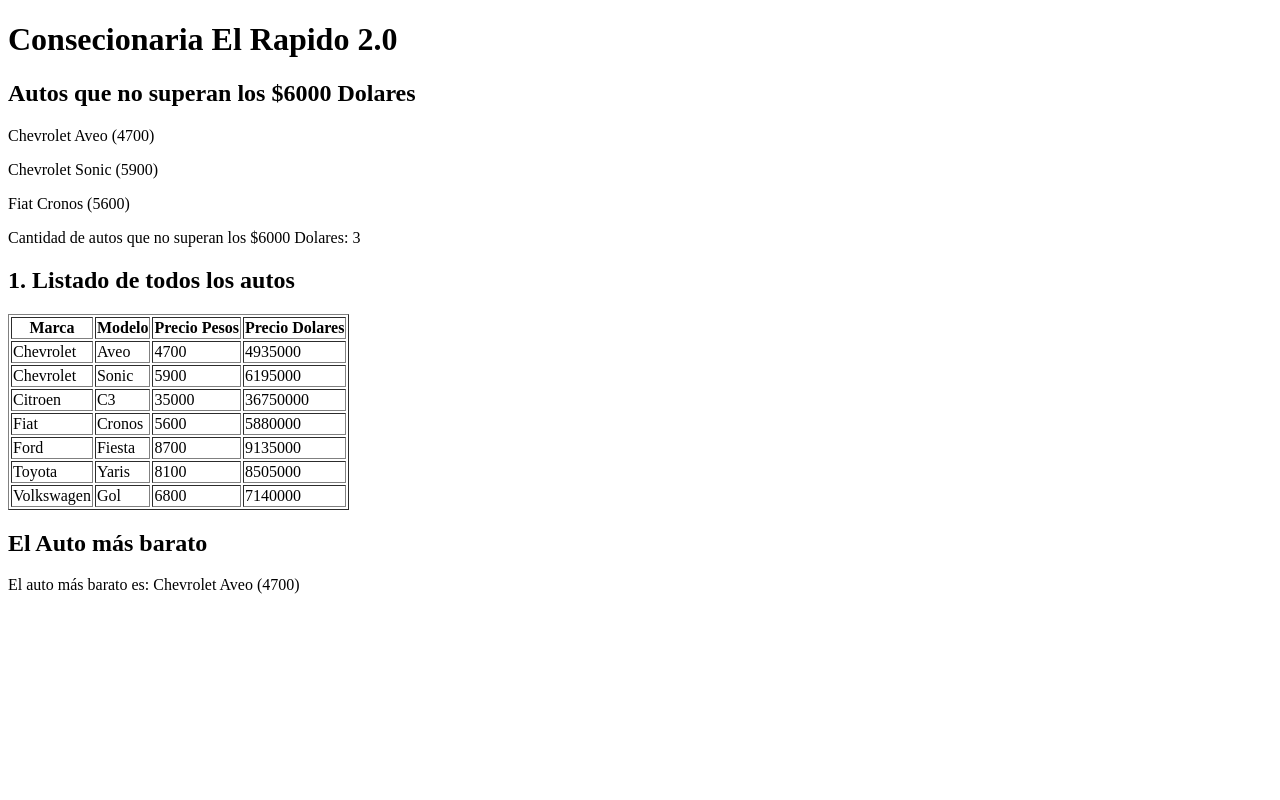
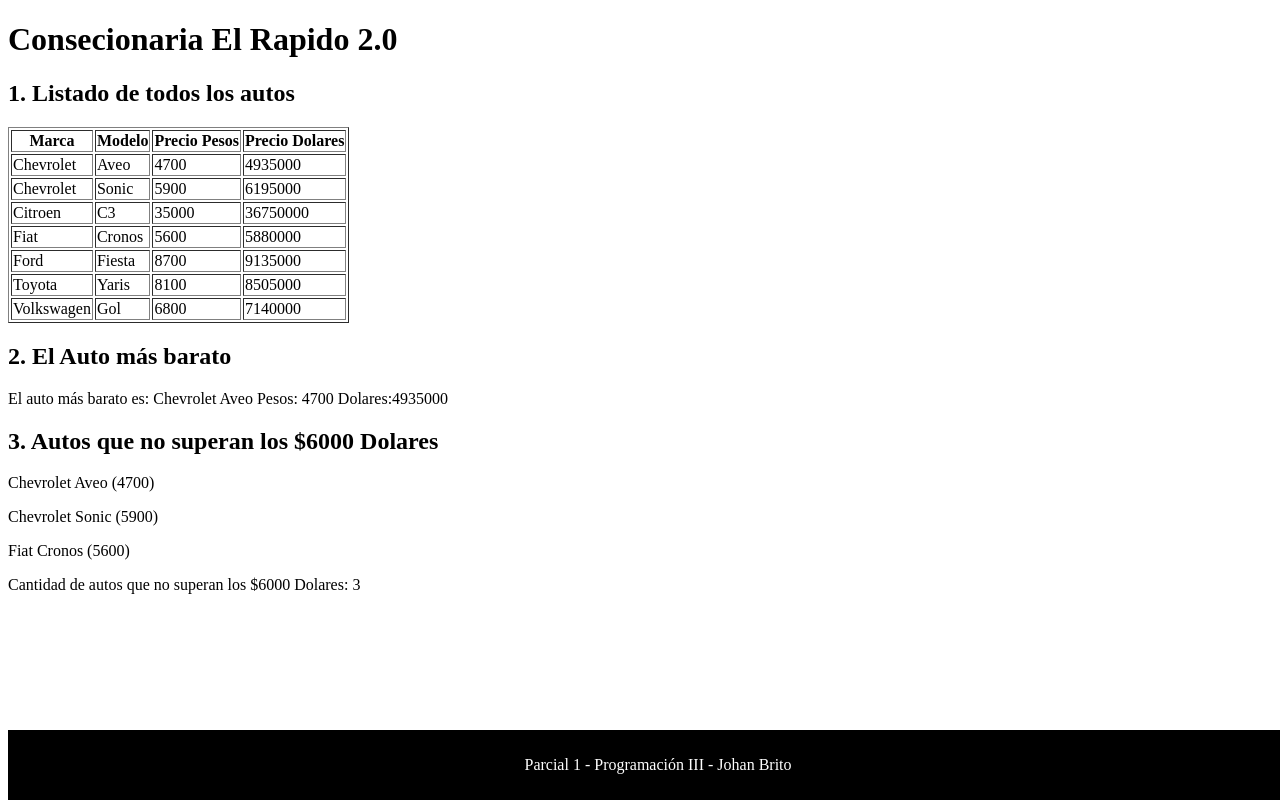
Before and after one commit to Johanjjbr/Programacion-III, a PHP site: page / in a window 1280 px wide. Run offline with PHP 8.4, Linux system fonts and the light colour scheme.

Commit message:
parcial 1 end

```diff
--- a/PARCIAL 1/index.php
+++ b/PARCIAL 1/index.php
@@ -42,8 +42,8 @@
         echo "</table>";
     }
 
-    function barato($concesionaria) {
-        echo "<h2>El Auto más barato</h2>";
+    function barato($concesionaria, $taza) {
+        echo "<h2>2. El Auto más barato</h2>";
 
         $barato = $concesionaria[0];
         for ($i = 1; $i < count($concesionaria); $i++) {
@@ -52,11 +52,11 @@
             }
         }
 
-        echo "<p>El auto más barato es: " . $barato[0] . " " . $barato[1] . " (" . $barato[2] . ")</p>";
+        echo "<p>El auto más barato es: " . $barato[0] . " " . $barato[1] . " Pesos: " . $barato[2] . "   Dolares:" . $barato[2]*$taza . "</p>";
     }
 
-
-        echo "<h2>Autos que no superan los $6000 Dolares</h2>";
+        function superar6mil($concesionaria) {
+        echo "<h2>3. Autos que no superan los $6000 Dolares</h2>";
         $cantidad= 0;
         for ($i = 0; $i < count($concesionaria); $i++) {
             if ($concesionaria[$i][2] <= 6000) {
@@ -65,9 +65,13 @@
             }
         }
         echo "<p>Cantidad de autos que no superan los $6000 Dolares: " . $cantidad . "</p>";
-
+        }
         lista($concesionaria, $taza);
-        barato($concesionaria);
+        barato($concesionaria, $taza);
+        superar6mil($concesionaria);
+            echo "<footer style='position: fixed; bottom: 0; width: 100%; background-color: black; color: white; padding: 10px; text-align: center;'>";
+            echo "<p>Parcial 1 - Programación III - Johan Brito</p>";
+            echo "</footer>";
     ?>
 </body>
 </html>
```
